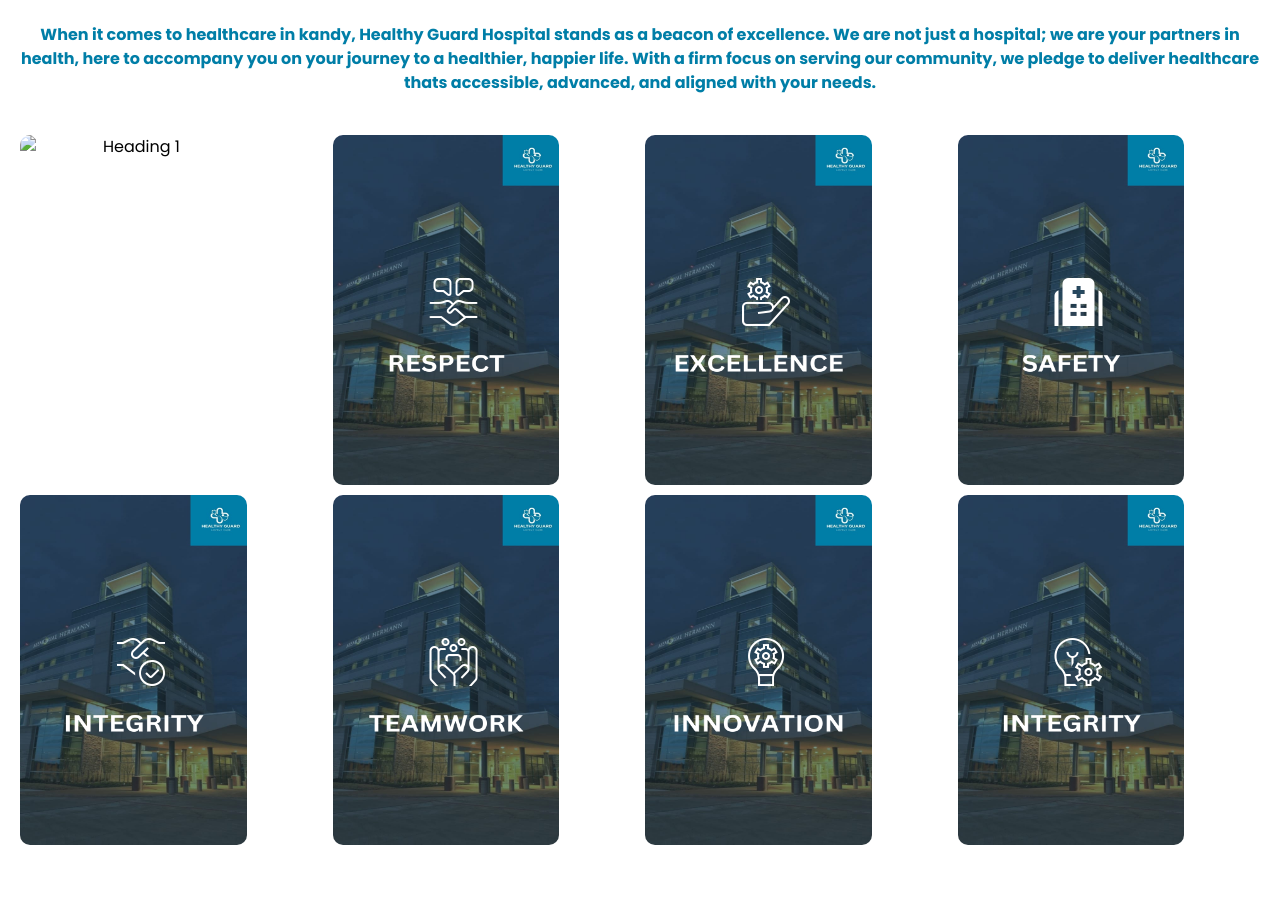
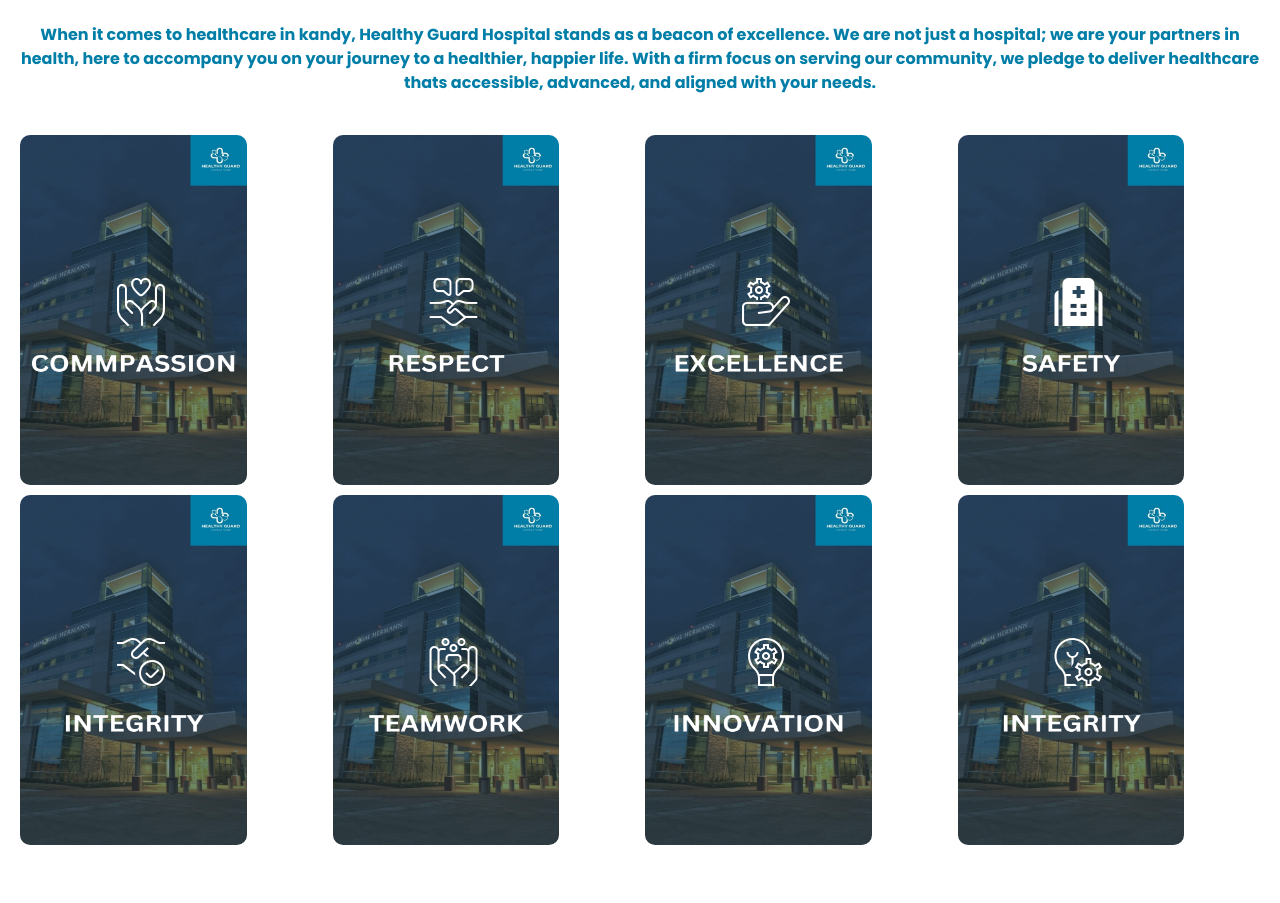
Before and after one commit to fathihana241/Healthy-Guard, a plain HTML site: page services1.html in a window 1280 px wide. Shown: the part 2533-3436 px from the top of the page. Drawn offline with nearby package versions, Linux system fonts and the light colour scheme.

Commit message:
Add files via upload

```diff
--- a/services1.html
+++ b/services1.html
@@ -175,7 +175,7 @@
             <div class="flex-containers" id="flex">
                 <div class="grid-containers">
                     <div class="cards">
-                        <img src="../hospital mangment/photos/Add a heading.png" alt="Heading 1" class="core">
+                        <img src="./photos/Add a heading.png" alt="Heading 1" class="core">
                         <i class="fi fi-tr-hands-heart"></i>
                     </div>
                     <div class="cards">
```
